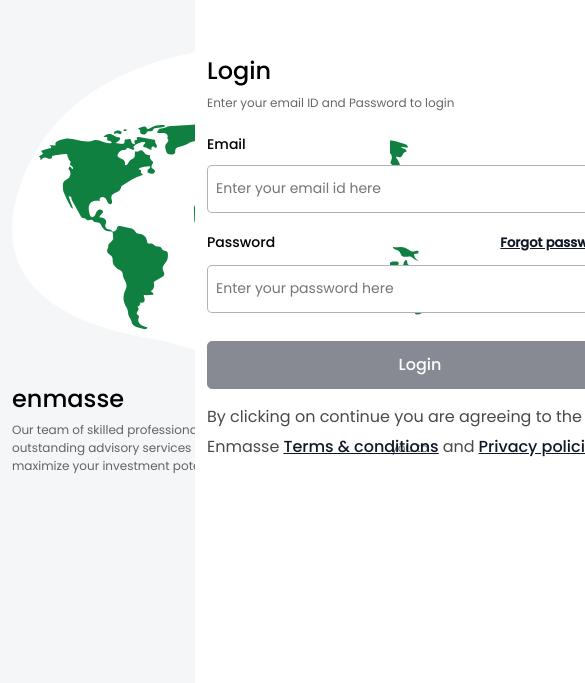
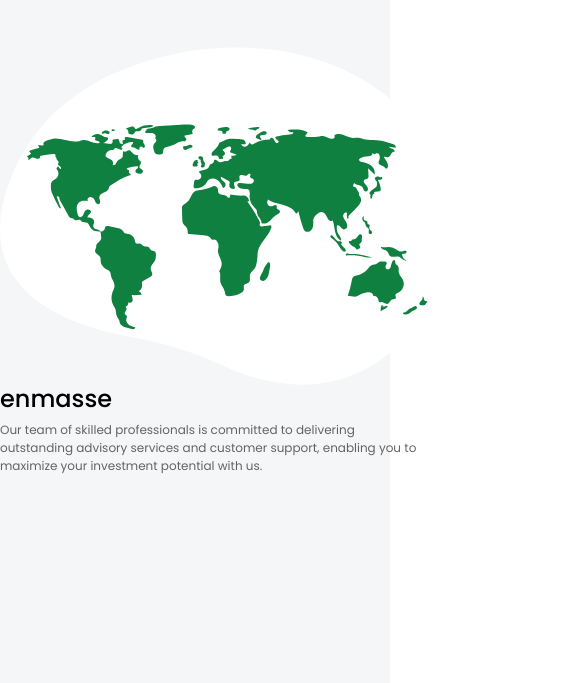
Before and after one commit to Jaymukh/Enmasse-Dot, a React (Create React App) app: page /login in a window 390 px wide. Shown: the part 161-844 px from the top of the page, 585 px wide, since content can reach past the window. Built offline with nearby package versions, Linux system fonts and the light colour scheme; no server answers; a web font is replaced by a local one.

Commit message:
fix login page alignment issue

```diff
--- a/src/components/headercontainer/helpcontainer/OverlayModal.tsx
+++ b/src/components/headercontainer/helpcontainer/OverlayModal.tsx
@@ -74,7 +74,7 @@
                                 theme={ButtonTheme.primary}
                                 size={ButtonSize.default}
                                 variant={ButtonVariant.bordered}
-                                classname='h-2'
+                                classname='h-2 mt-4'
                                 onClick={() => nextHelp()}
                             >
                                 Continue
--- a/src/components/login/UpdatePassword.tsx
+++ b/src/components/login/UpdatePassword.tsx
@@ -100,7 +100,7 @@
     return (
         <div className='row mx-0' style={{ height: '100vh', width: '100vw' }} >
             <div className='col-md-6 col-xl-6 login-update-box lightGrayBackground'>
-                <div className='col-12 my-5 d-flex flex-column align-items-start'>
+                <div className='W-100 d-flex flex-column align-items-center justify-content-center'>
                     <div className='loginCardAlign my-5'>
                         <img src={globe} alt='enmasse' />
                         <div>
--- a/src/styles/main.css
+++ b/src/styles/main.css
@@ -767,6 +767,7 @@
         display: flex;
         flex-direction: column;
         justify-content: center;
+        align-items: center;
         margin: auto;
         width: 100vw;
         height: 50vh;
@@ -788,8 +789,9 @@
 .login-update-box {
     display: flex;
     justify-content: center;
-    margin: auto;
-    width: 50vw;
+    align-items: center;
+    margin: 0;
+    padding: 0;
     height: 100vh;
 }
 
```
